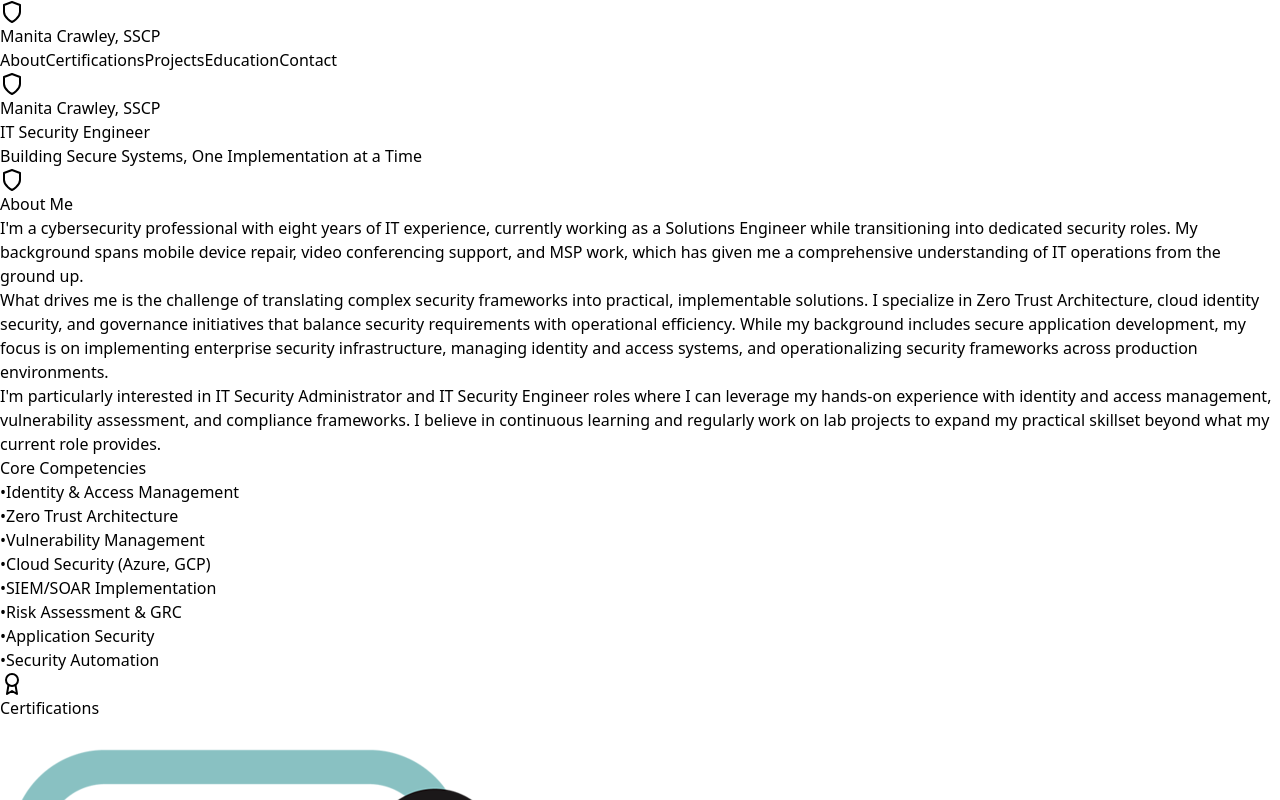
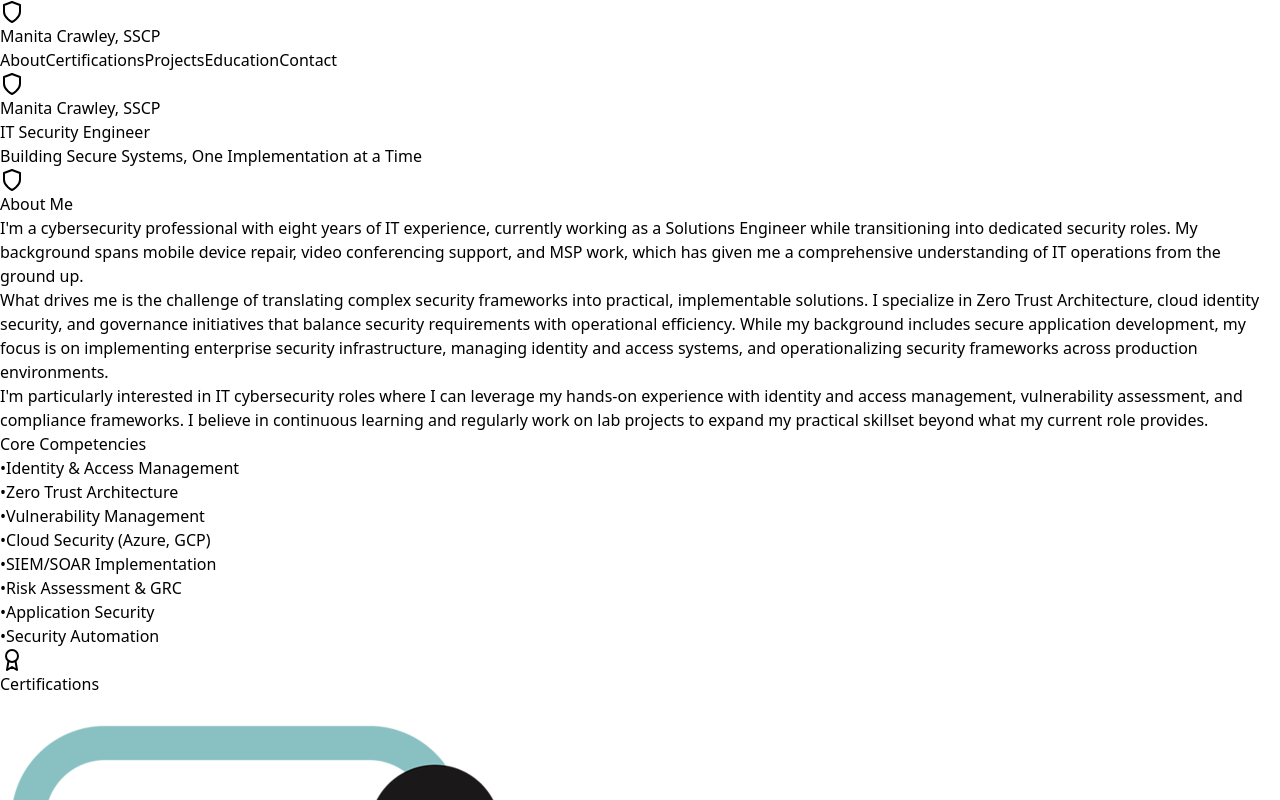
Before and after one commit to dommj00/portfolio, a React (Vite) app: page / in a window 1280 px wide. Shown: the top 800 px of the page. Built offline with nearby package versions, Linux system fonts and the light colour scheme.

Commit message:
text update

```diff
--- a/src/components/Hero.jsx
+++ b/src/components/Hero.jsx
@@ -40,7 +40,7 @@ const Hero = ({ personalInfo }) => {
             </p>
 
             <p>
-              I'm particularly interested in IT Security Administrator and IT Security Engineer roles where I can leverage my hands-on experience with identity and access management, vulnerability assessment, and compliance frameworks. I believe in continuous learning and regularly work on lab projects to expand my practical skillset beyond what my current role provides.
+              I'm particularly interested in IT cybersecurity roles where I can leverage my hands-on experience with identity and access management, vulnerability assessment, and compliance frameworks. I believe in continuous learning and regularly work on lab projects to expand my practical skillset beyond what my current role provides.
             </p>
           </div>
 
```
